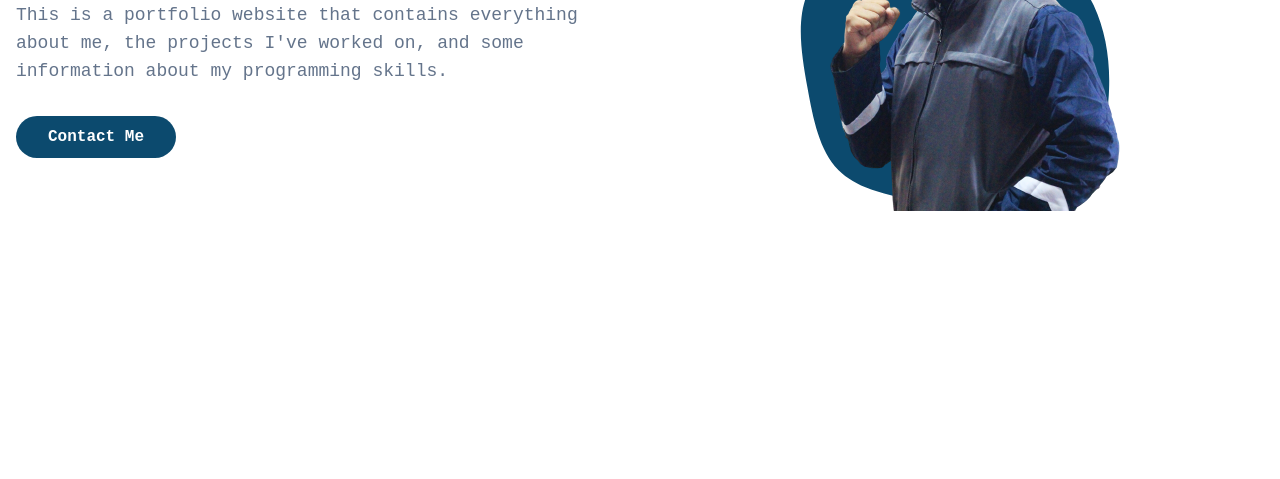
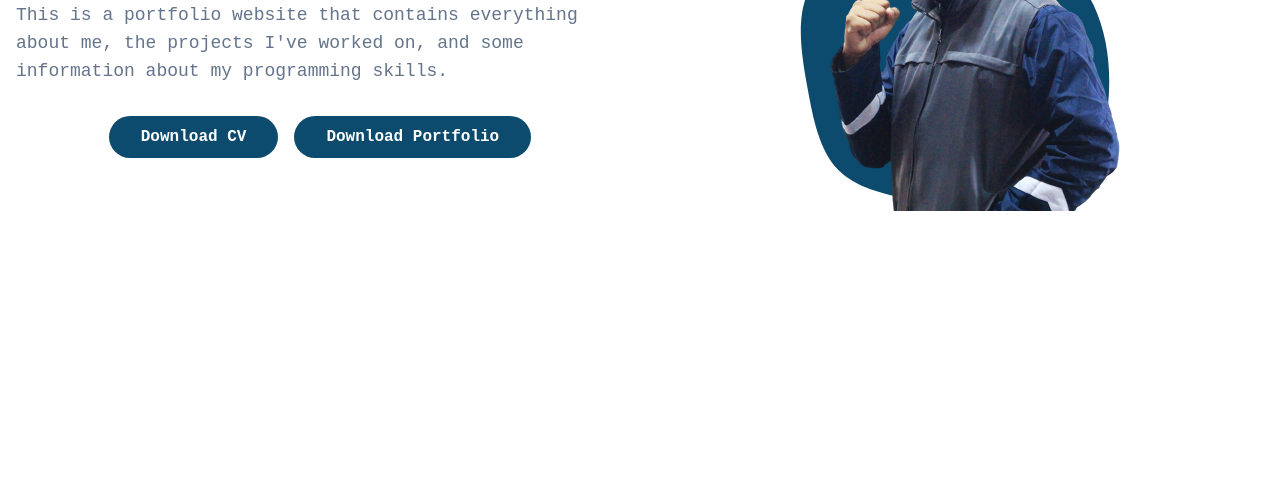
Before and after one commit to madwanz64/old-portfolio, a website: page index.html in a window 1280 px wide. Shown: the part 321-800 px from the top of the page. Drawn offline with Linux system fonts and the light colour scheme.

Commit message:
Add CV and Portfolio download button

```diff
--- a/index.html
+++ b/index.html
@@ -70,9 +70,22 @@
                     <p class="font-medium text-slate-500 mb-10 leading-relaxed lg:text-lg">This is a portfolio website
                         that contains everything about me, the projects I've worked on, and some information about my
                         programming skills.</p>
-                    <a href="#contact-me"
+                    <!-- <a href="#contact-me"
                         class="text-base font-semibold text-white bg-sky-900 py-3 px-8 rounded-full hover:shadow-lg hover:opacity-90 transition duration-300 ease-in-out">Contact
-                        Me</a>
+                        Me</a> -->
+                    <div class="w-full flex flex-wrap justify-center">
+                        <span class="mx-2 mb-10 lg:mb-0">
+                            <a href="/Curriculum Vitae.pdf"
+                                class="mb-3 text-base font-semibold text-white bg-sky-900 py-3 px-8 rounded-full hover:shadow-lg hover:opacity-90 transition duration-300 ease-in-out">Download
+                                CV</a>
+                        </span>
+                        <span class="mx-2">
+                            <a href="/Portfolio.pdf"
+                                class="mb-3 text-base font-semibold text-white bg-sky-900 py-3 px-8 rounded-full hover:shadow-lg hover:opacity-90 transition duration-300 ease-in-out">Download
+                                Portfolio</a>
+                        </span>
+                    </div>
+
                 </div>
                 <div class="w-full self-end px-4 md:w-1/2">
                     <div class="mt-10 relative lg:mt-0">
@@ -308,7 +321,7 @@
     <footer class="bg-slate-700 pt-24 pb-12">
         <div class="container">
             <div class="flex flex-wrap">
-                <div class="w-full px-4 mb-12 text-slate font-medium md:w-2/3">
+                <!-- <div class="w-full px-4 mb-12 text-slate font-medium md:w-2/3">
                     <h3 class="font-semibold text-xl mb-2 text-white">Contact Me</h3>
                     <form action="" id="contact-me">
                         <div class="w-full flex flex-wrap">
@@ -333,12 +346,16 @@
                         <button type="submit"
                             class="px-8 w-full py-2 border border-slate-300 rounded-lg bg-slate-300 text-slate-900 font-semibold">Send</button>
                     </form>
-                </div>
+                </div> -->
                 <div class="w-full px-4 mb-12 text-slate-300 font-medium md:w-1/3">
                     <h2 class="font-semibold text-2xl text-white mb-4">Muhammad Ridwan Fauzi</h2>
                     <h3 class="font-semibold text-xl mb-2 text-white">Back End Developer | <br> PHP, JavaScript, Java |
                         <br>
                         MySQL, PostgreSQL, MongoDB
+                    </h3>
+                </div>
+                <div class="w-full px-4 mb-12 text-slate-300 font-medium md:w-1/3">
+                    <h3 class="font-semibold text-xl mb-2 text-white">Contact Me
                     </h3>
                     <p><a href="mailto:madwanz64@gmail.com">madwanz64@gmail.com</a></p>
                     <p><a href="https://wa.me/6283829253545">+62 838 2925 3545</a></p>
```
Also changed, not shown: dist/css/style.css.
